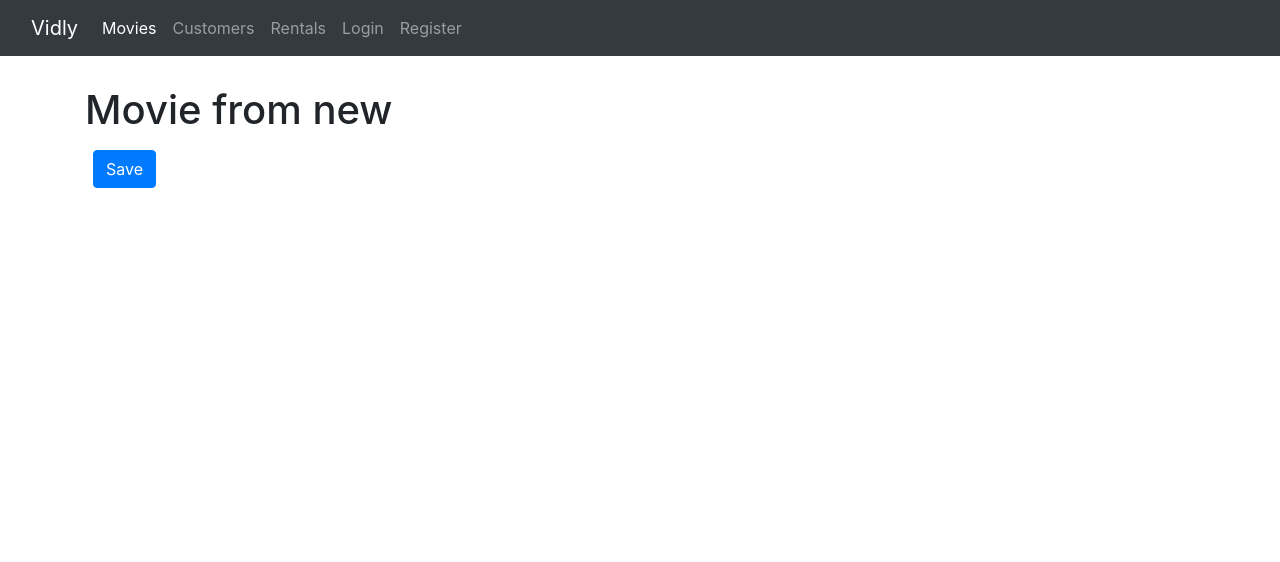
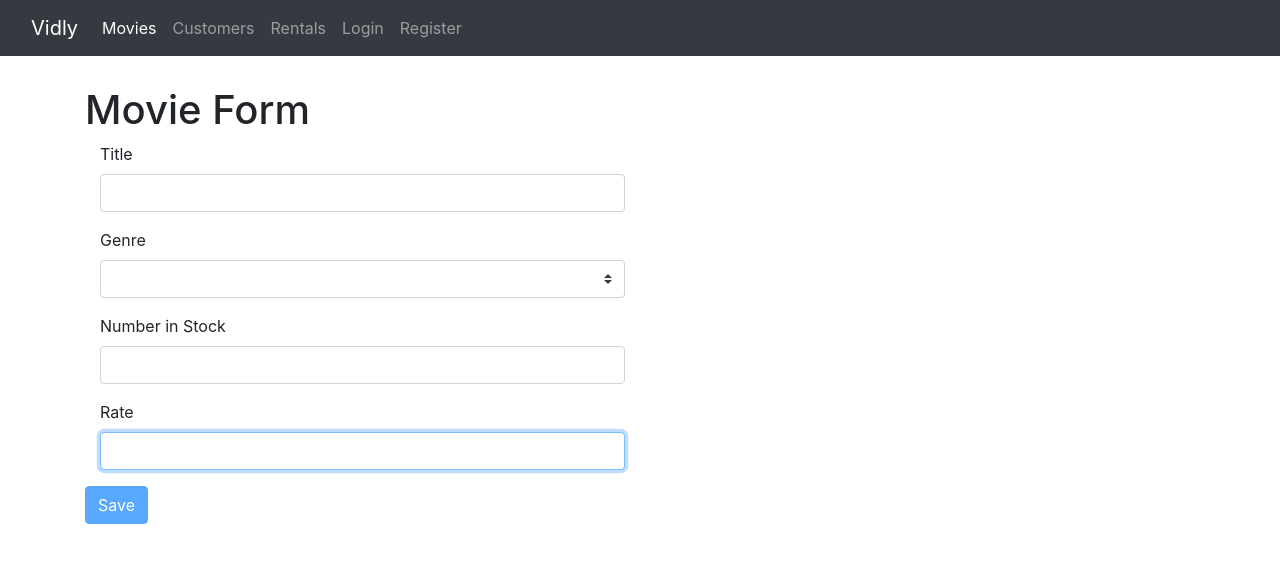
Before and after one commit to GGSMNandathilaka/vidly, a React (Create React App) app: page /movies/new in a window 1280 px wide. Shown: the top 562 px of the page. Built offline with nearby package versions, Linux system fonts and the light colour scheme.

Commit message:
Implement add movie form

```diff
--- a/src/App.css
+++ b/src/App.css
@@ -36,3 +36,7 @@
     transform: rotate(360deg);
   }
 }
+
+.button-bottom-padding {
+  margin-bottom: 20px;
+}
--- a/src/App.js
+++ b/src/App.js
@@ -9,6 +9,7 @@ import React from "react";
 import "./App.css";
 import LoginForm from "./components/loginForm";
 import RegisterForm from "./components/registerForm";
+import MovieForm from "./components/movieForm";
 
 function App() {
   return (
@@ -18,7 +19,8 @@ function App() {
         <Switch>
           <Route path="/register" component={RegisterForm}></Route>
           <Route path="/login" component={LoginForm}></Route>
-          <Route path="/movies/:id" component={MovieDetail}></Route>
+          <Route path="/movies/new" component={MovieForm}></Route>
+          <Route path="/movies/:id" component={MovieForm}></Route>
           <Route path="/movies" component={Movies}></Route>
           <Route path="/customers" component={Customers}></Route>
           <Route path="/rentals" component={Rentals}></Route>
--- /dev/null
+++ b/src/components/common/dropdown.jsx
@@ -0,0 +1,26 @@
+import React from "react";
+
+const DropDown = ({ name, label, value, error, items, onChange }) => {
+  return (
+    <div className="form-group col-md-6 col-md-offset-3">
+      <label htmlFor={name}>{label}</label>
+      <select
+        id={name}
+        name={name}
+        value={value._id}
+        className="form-control custom-select"
+        onChange={onChange}
+      >
+        <option></option>
+        {items.map((item) => (
+          <option value={item._id} key={item._id}>
+            {item.name}
+          </option>
+        ))}
+      </select>
+      {error && <div className="alert alert-danger">{error}</div>}
+    </div>
+  );
+};
+
+export default DropDown;
--- a/src/components/common/form.jsx
+++ b/src/components/common/form.jsx
@@ -1,6 +1,7 @@
 import React, { Component } from "react";
 import Joi from "joi-browser";
 import Input from "./input";
+import DropDown from "./dropdown";
 
 class Form extends Component {
   validate = () => {
@@ -68,6 +69,22 @@ class Form extends Component {
     );
   }
 
+  renderDropdown(name, label, valueKey, items) {
+    const { data, errors } = this.state;
+    return (
+      <DropDown
+        name={name}
+        label={label}
+        value={data[name]}
+        items={items}
+        error={errors[name]}
+        onChange={this.handleChange}
+      />
+    );
+  }
+
+  renderSingleSelect() {}
+
   render() {
     return;
   }
--- a/src/components/common/input.jsx
+++ b/src/components/common/input.jsx
@@ -2,7 +2,7 @@ import React from "react";
 
 const Input = ({ name, label, error, ...rest }) => {
   return (
-    <div className="form-group">
+    <div className="form-group col-md-6 col-md-offset-3">
       <label htmlFor={name}>{label}</label>
       <input
         {...rest}
--- a/src/components/loginForm.jsx
+++ b/src/components/loginForm.jsx
@@ -1,4 +1,4 @@
-import React, { Component } from "react";
+import React from "react";
 import Form from "./common/form";
 import Joi from "joi-browser";
 
--- /dev/null
+++ b/src/components/movieForm.jsx
@@ -0,0 +1,66 @@
+import React from "react";
+import Joi from "joi-browser";
+import Form from "./common/form";
+import { getGenres } from "../services/fakeGenreService";
+import { saveMovie } from "../services/fakeMovieService";
+
+class MovieForm extends Form {
+  state = {
+    data: {
+      title: "",
+      genre: "",
+      numberInStock: "",
+      dailyRentalRate: "",
+    },
+    errors: {},
+  };
+
+  componentDidMount() {
+    const data =
+      this.props.match.path === "/movies/:id"
+        ? this.props.location.state
+        : this.state.data;
+    this.setState({ data });
+  }
+
+  schema = {
+    title: Joi.string().required().label("Title"),
+    genre: Joi.string().required().label("Genre"),
+    numberInStock: Joi.number()
+      .integer()
+      .min(0)
+      .required()
+      .label("Number in Stock"),
+    dailyRentalRate: Joi.number()
+      .min(0)
+      .max(10)
+      .required()
+      .label("Daily Rental Rate"),
+  };
+
+  doSubmit = () => {
+    // save movie in the DB
+    saveMovie(this.state.data);
+
+    // redirect to movies page
+    this.props.history.push("/movies");
+  };
+
+  render() {
+    const genres = getGenres();
+    return (
+      <div>
+        <h1>Movie Form</h1>
+        <form onSubmit={this.handleSubmit}>
+          {this.renderInput("title", "Title")}
+          {this.renderDropdown("genre", "Genre", "_id", genres)}
+          {this.renderInput("numberInStock", "Number in Stock", "number")}
+          {this.renderInput("dailyRentalRate", "Rate")}
+          {this.renderButton("Save")}
+        </form>
+      </div>
+    );
+  }
+}
+
+export default MovieForm;
--- a/src/components/movies.jsx
+++ b/src/components/movies.jsx
@@ -6,6 +6,7 @@ import ListGroup from "./common/list-group";
 import Paginator from "./common/paginator";
 import MoviesTable from "./moviesTable";
 import _ from "lodash";
+import { Link } from "react-router-dom";
 
 class Movies extends Component {
   state = {
@@ -82,6 +83,12 @@ class Movies extends Component {
             />
           </div>
           <div className="col">
+            <Link
+              to="/movies/new"
+              className="btn btn-primary button-bottom-padding"
+            >
+              New Movie
+            </Link>
             <p>
               <strong>Showing {totalCount} movies in the database</strong>
             </p>
--- a/src/components/moviesTable.jsx
+++ b/src/components/moviesTable.jsx
@@ -9,7 +9,14 @@ class MoviesTable extends Component {
       path: "title",
       label: "Title",
       content: (movie) => (
-        <Link to={`/movies/${movie._id}`}>{movie.title}</Link>
+        <Link
+          to={{
+            pathname: `/movies/${movie._id}`,
+            state: movie,
+          }}
+        >
+          {movie.title}
+        </Link>
       ),
     },
     { path: "genre.name", label: "Genre" },
--- a/src/components/registerForm.jsx
+++ b/src/components/registerForm.jsx
@@ -1,4 +1,4 @@
-import React, { Component } from "react";
+import React from "react";
 import Form from "./common/form";
 import Joi from "joi-browser";
 
--- a/src/services/fakeMovieService.js
+++ b/src/services/fakeMovieService.js
@@ -78,8 +78,8 @@ export function getMovie(id) {
 
 export function saveMovie(movie) {
   let movieInDb = movies.find((m) => m._id === movie._id) || {};
-  movieInDb.name = movie.name;
-  movieInDb.genre = genresAPI.genres.find((g) => g._id === movie.genreId);
+  movieInDb.title = movie.title;
+  movieInDb.genre = genresAPI.genres.find((g) => g._id === movie.genre);
   movieInDb.numberInStock = movie.numberInStock;
   movieInDb.dailyRentalRate = movie.dailyRentalRate;
 
```
